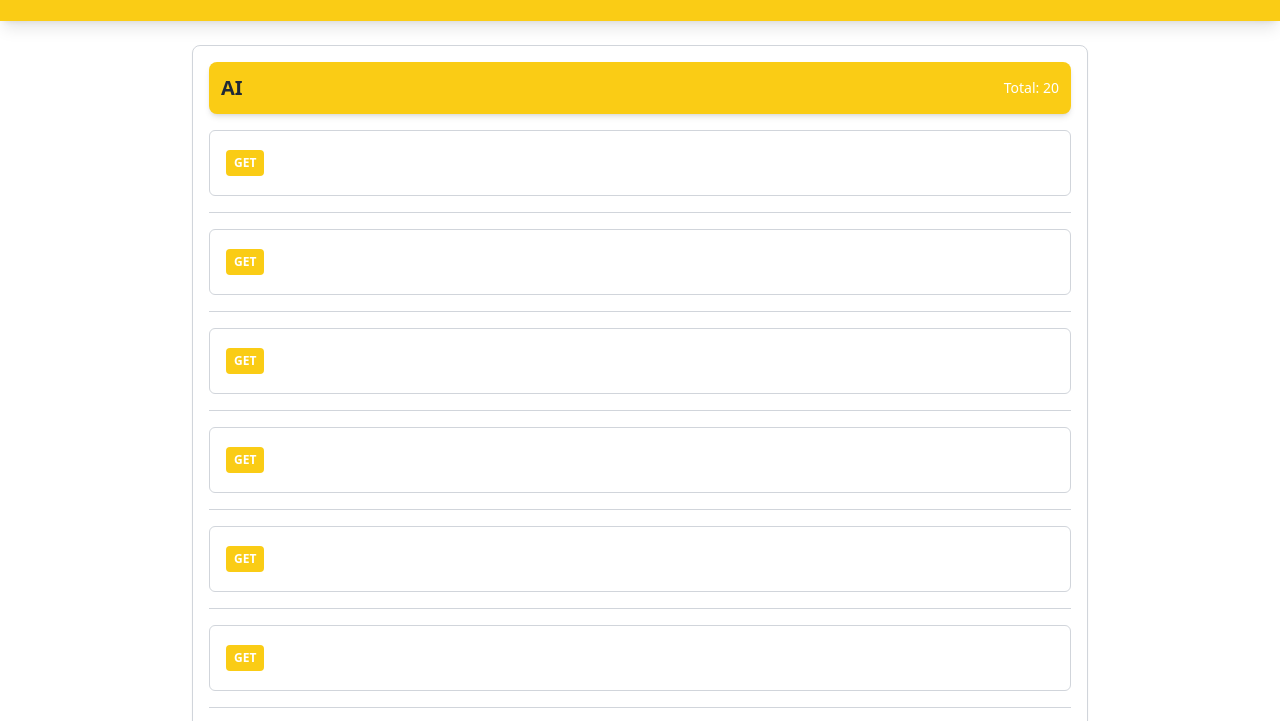
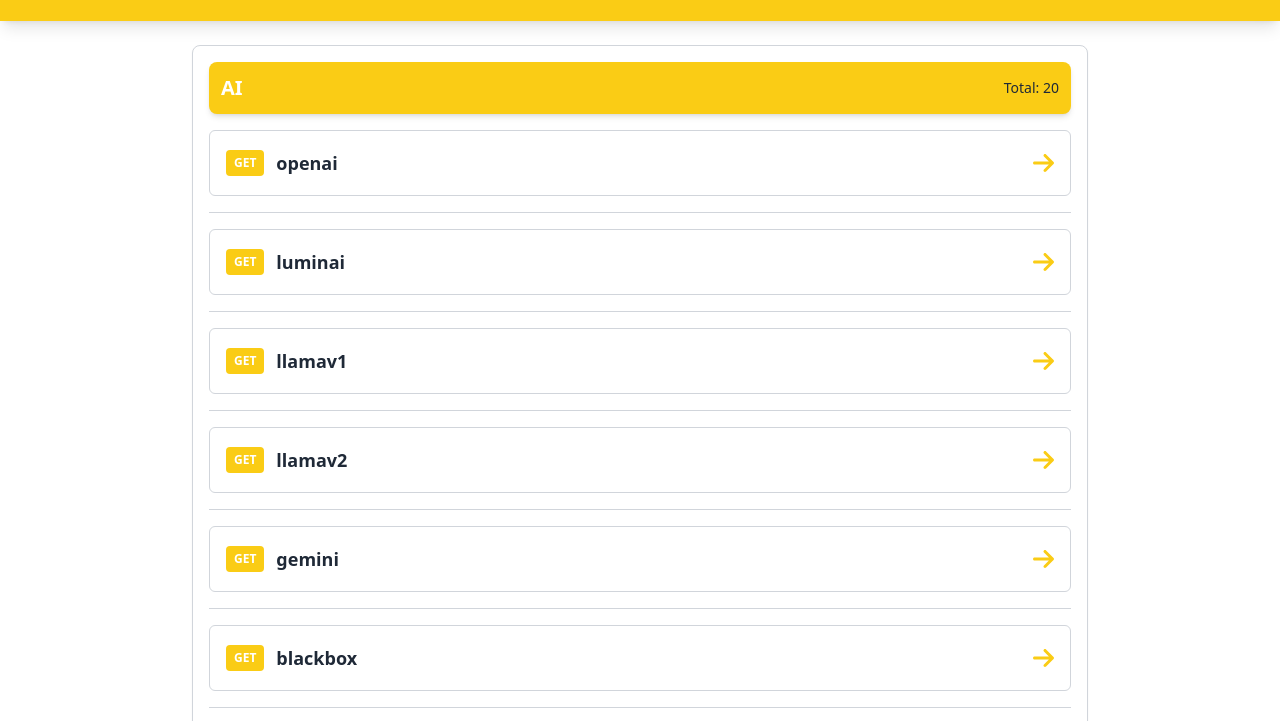
Before and after one commit to Saannan/Web, a website: page public/index.html in a window 1280 px wide. Shown: the part 91-812 px from the top of the page. Drawn offline with nearby package versions, Linux system fonts and the light colour scheme.

Commit message:
Add files via upload

```diff
--- a/public/index.html
+++ b/public/index.html
@@ -20,25 +20,29 @@
     }
     [data-theme="light"] {
       --bg-color: white;
-      --text-color: white;
+      --text-color: #1f2937;
       --header-bg: var(--yellow-light);
       --card-bg: white;
       --card-border: var(--gray-light);
-      --title-card: #1f2937; /* Tetap gelap untuk title card */
-      --button-bg: var(--yellow-light); /* Tetap kuning */
+      --title-card: #1f2937;
+      --title-categories: white;
+      --button-bg: var(--yellow-light);
       --button-border: transparent;
       --divider-color: var(--gray-light);
+      --icon-color: var(--yellow-light);
     }
     [data-theme="dark"] {
       --bg-color: var(--dark-gray);
       --text-color: white;
       --header-bg: var(--dark-blueish);
       --card-bg: var(--dark-blueish);
-      --card-border: var(--dark-gray);
-      --title-card: white; /* Putih untuk mode gelap */
-      --button-bg: var(--yellow-light); /* Tetap kuning */
+      --card-border: white;
+      --title-card: white;
+      --title-categories: white;
+      --button-bg: var(--yellow-light);
       --button-border: transparent;
       --divider-color: white;
+      --icon-color: white;
     }
     body {
       background-color: var(--bg-color);
@@ -55,6 +59,9 @@
     }
     .title-card {
       color: var(--title-card);
+    }
+    .title-categories {
+      color: var(--title-categories);
     }
     .theme-toggle {
       background-color: transparent;
@@ -78,6 +85,9 @@
       font-size: 0.75rem;
       font-weight: bold;
       display: inline-block;
+    }
+    .icon-arrow {
+      color: var(--icon-color);
     }
   </style>
 </head>
--- a/public/index.js
+++ b/public/index.js
@@ -412,7 +412,7 @@
     const categoryTitle = document.createElement("div");
     categoryTitle.classList.add("flex", "justify-between", "items-center", "text-xl", "font-bold", "bg-header", "p-3", "rounded-lg", "shadow-md", "mb-4");
     const categoryName = document.createElement("span");
-    categoryName.classList.add("title-card");
+    categoryName.classList.add("title-categories");
     categoryName.innerText = category.name;
     const totalEndpoints = document.createElement("span");
     totalEndpoints.classList.add("text-sm", "font-medium", "text-header");
@@ -431,13 +431,13 @@
       getBadge.classList.add("get-badge");
       getBadge.innerText = "GET";
       const apiTitle = document.createElement("span");
-      apiTitle.classList.add("font-semibold", "text-lg", "text-header");
+      apiTitle.classList.add("font-semibold", "text-lg", "title-card");
       apiTitle.innerText = api.title;
       leftSection.appendChild(getBadge);
       leftSection.appendChild(apiTitle);
       const tryButton = document.createElement("a");
       tryButton.classList.add("text-2xl");
-      tryButton.innerHTML = `<i class="fas fa-arrow-right" style="color: var(--text-color);"></i>`;
+      tryButton.innerHTML = `<i class="fas fa-arrow-right icon-arrow"></i>`;
       tryButton.href = `https://vapis.my.id/api/${api.service}?${api.q}`;
       tryButton.target = "_blank";
       topSection.appendChild(leftSection);
```
